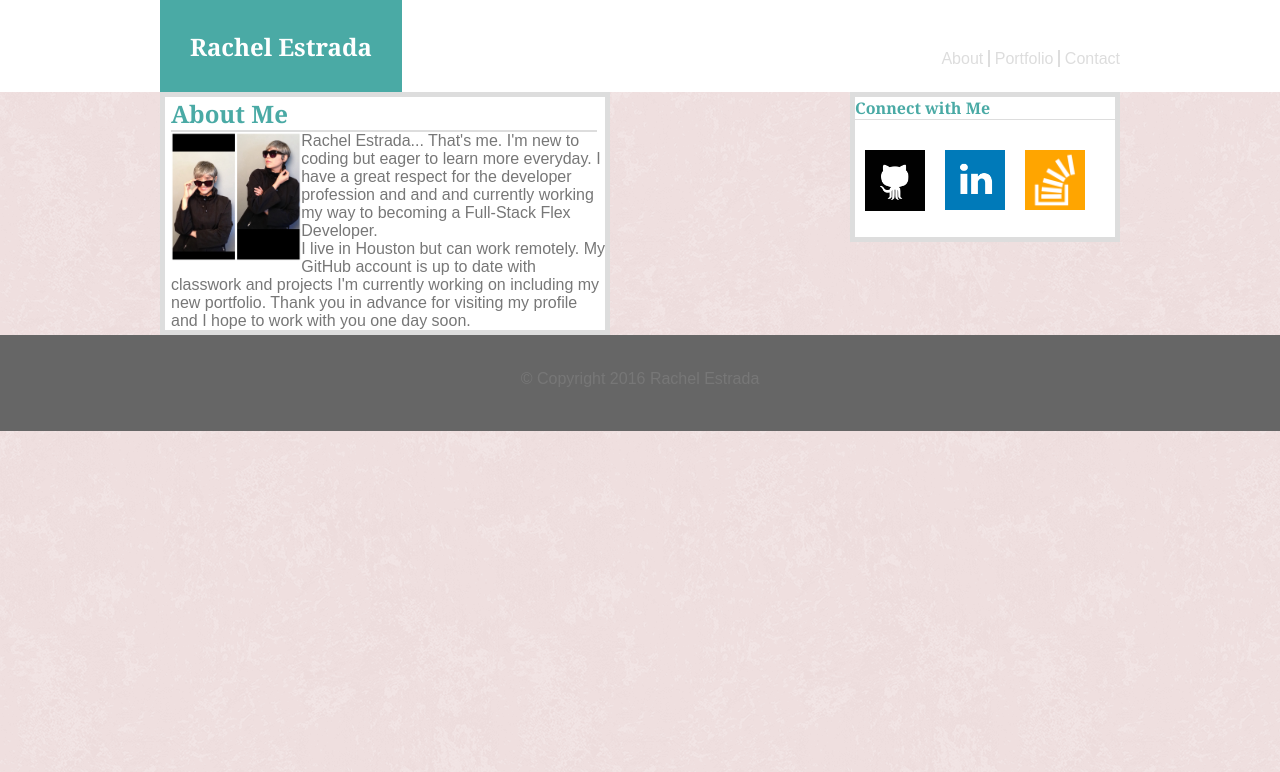
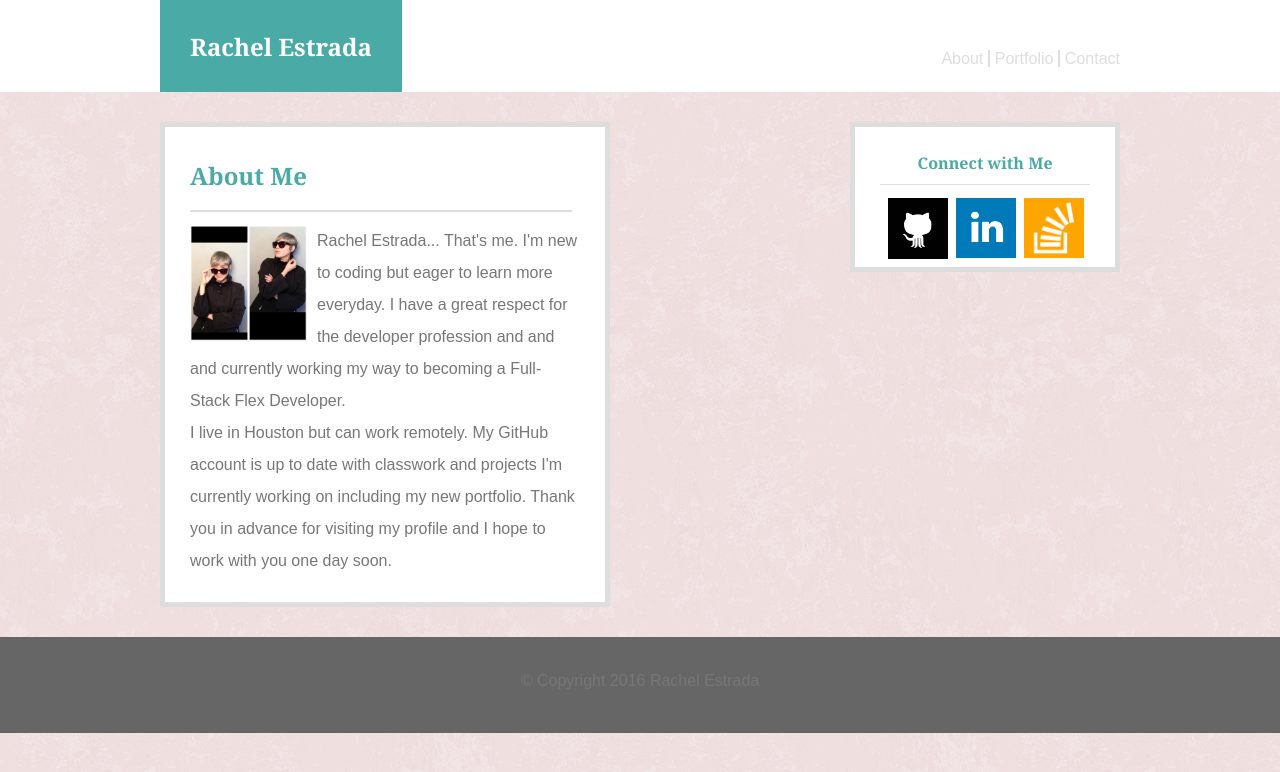
Before and after one commit to HEIGHTSTONIAN/Responsive-Portfolio, a plain HTML site: page index.html in a window 1280 px wide. Drawn offline with Linux system fonts and the light colour scheme.

Commit message:
corrected about me page

```diff
--- a/assets/css/style.css
+++ b/assets/css/style.css
@@ -60,7 +60,7 @@ nav {
 main {
 	width: 960px;
 	clear: both;
-	margin: 0 auto;
+	margin: 30px auto;
 }
 /*about me area ONLY* but it's also in the Main*/
 section {
@@ -68,26 +68,35 @@ section {
 	margin-right: 40px;
 	display: inline-block;
 	padding-left: 6px;
+	line-height: 2;
 }
 #sectionborder {
 	border-bottom: 2px solid #dddddd;
 	margin-right: 8px;
 }
 
+#profileimage {
+	margin-right: 10px;
+}
+
 /*includes the fonts in section and aside, not the color of the box*/
 section h2, aside h4 {
 	color: #4aaaa5;
+	margin-bottom: 13px;
+	padding-bottom: 10px;
 }
 
 section, aside {
 	border: 5px solid #dddddd;
 	background-color: #ffffff;
+	padding: 25px;
 }
 /*float right to get it from on top of about me in fir first page*/
 aside {
 	width: 270px;
 	float: right;
-	height: 150px
+	height: 150px;
+	text-align: center;
 }
 
 #bottomborder {
@@ -103,7 +112,11 @@ p {
 /*one number accounts for all sides*/
 aside img {
 	width: 60px;
-	margin: 30px 10px;
+	margin-left: 8px;
+}
+
+.connecticons {
+
 }
 
 footer {
--- a/index.html
+++ b/index.html
@@ -21,6 +21,7 @@
 		<main>
 			<aside>
 				<h4 id="bottomborder">Connect with Me</h4>
+				<div class="connecticons">
 					<a href="https://github.com/HEIGHTSTONIAN">
 						<img src="assets/images/githubicon.png"/>
 					</a>
@@ -30,10 +31,11 @@
 					<a href="https://stackoverflow.com/users/8099474/rachel-estrada-heightstonian"/>
 						<img src="assets/images/stackoverflowicon.png"/>
 					</a>
+				</div>
 			</aside>
 			<section>
 				<h2 id="sectionborder">About Me</h2>
-     			<img src="assets/images/portfolioselfie.png" width="125px" alt="HEIGHTSTONIAN"/>
+     			<img id="profileimage" src="assets/images/portfolioselfie.png" width="125px" alt="HEIGHTSTONIAN"/>
  				<p>Rachel Estrada... That's me. I'm new to coding but eager to learn more everyday. I have a great respect for the developer profession and and and currently working my way to becoming a Full-Stack Flex Developer.</p>
 				<p>I live in Houston but can work remotely. My GitHub account is up to date with classwork and projects I'm currently working on including my new portfolio. Thank you in advance for visiting my profile and I hope to work with you one day soon.</p>
 			</section>
```
Lines whose indentation alone changed are shown as unchanged.
